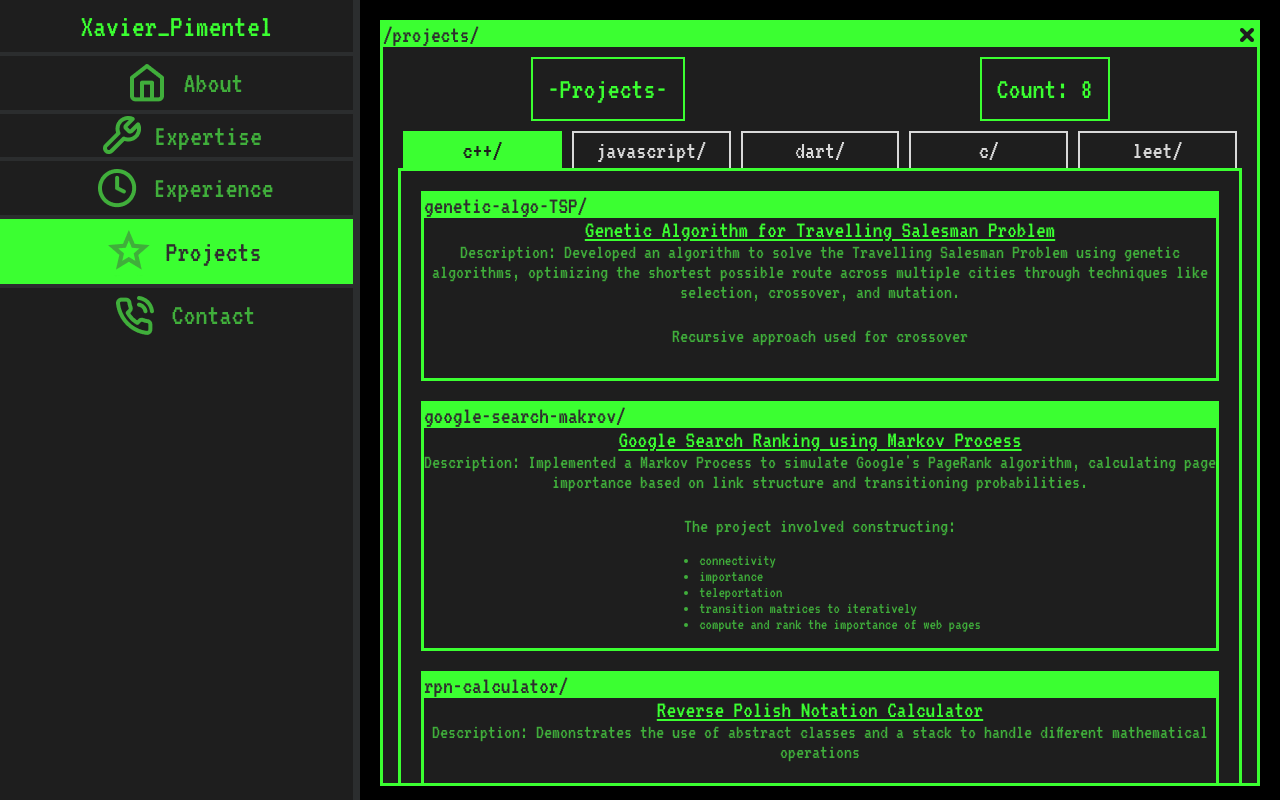
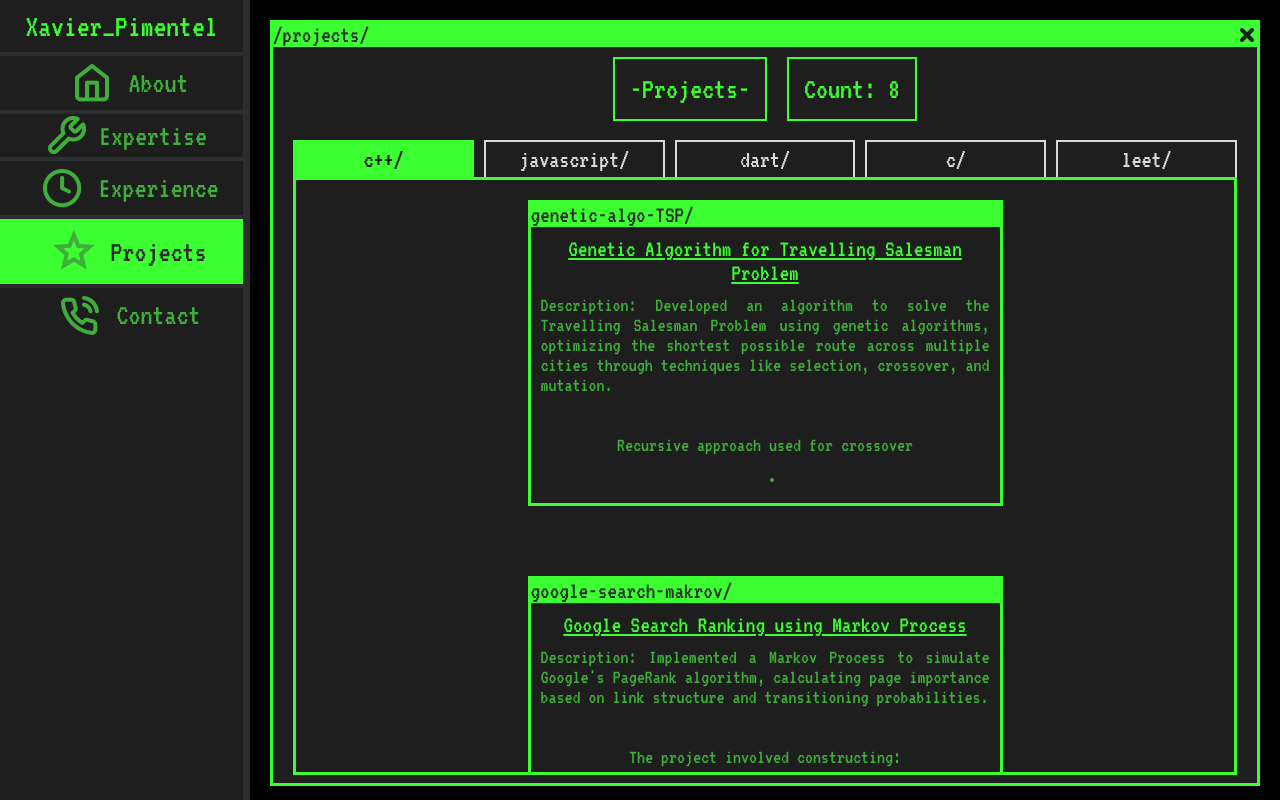
Before and after one commit to XavierPim/porto_folio, a React (Create React App) app: page /projects in a window 1280 px wide. Built offline with nearby package versions, Linux system fonts and the light colour scheme.

Commit message:
finished all content

```diff
--- a/src/components/content-big-screen.css
+++ b/src/components/content-big-screen.css
@@ -4,6 +4,7 @@
     height: 100%;
     display: flex;
     flex-direction: column;
+    align-items: center;
     overflow-y: auto;
     overflow-x: hidden;
 }
--- a/src/components/content-small-screen.css
+++ b/src/components/content-small-screen.css
@@ -6,7 +6,10 @@
     justify-content: center;
     align-items: center;
     margin: 20px;
+    max-width: 50%;
+    margin-bottom: 50px;
 }
+
 
 .topbar{
     display: flex;
@@ -21,12 +24,16 @@
     font-size: 24px;
     margin: 0px;
     text-decoration: underline;
+    padding: 10px;
 }
+
 
 .small_sub_title{
     font-size: 20px;
     margin: 0px;
     color:#40AE3B;
+    text-align: justify;
+    padding: 0px 10px
 }
 
 .small_text{
@@ -35,6 +42,11 @@
     text-align: start;
 }
 
+.small_img{
+    width: 100%;
+}
+
 .small_ascii{
-    font-size: 12px;
+    font-size: 10px;
+     padding: 10px;
 }
--- a/src/components/content-small-screen.js
+++ b/src/components/content-small-screen.js
@@ -16,14 +16,12 @@ function ContentSmallScreen({ section }) {
             <pre className="small_ascii">{section.ascii}</pre>
             <div className="small_sub_title">{section.info}</div>
             {section.image && (
-                <img src={section.image} alt="ascii art" />
+                <img src={section.image} alt="ascii art" className="small_img"/>
             )}
             <ul className="small_text">
-                {textArray
-                    .filter(item => item && item.trim() !== "") // Filter out empty or whitespace-only items
-                    .map((item, index) => (
-                        <li key={index}>{item}</li>
-                    ))}
+                {textArray.map((item, index) => (
+                    <li key={index}>{item}</li>
+                ))}
             </ul>
         </div>
     );
--- a/src/components/sidebar.css
+++ b/src/components/sidebar.css
@@ -1,13 +1,13 @@
 .sidebar {
-    flex:1;
-    min-width: 200px;
-    max-width:360px;
+    flex: 0 0 250px;
+    width: 250px;
     display: flex;
     flex-direction: column;
     align-items: center;
     box-sizing: border-box;
     border-right: 7px solid #2b2d2e;
 }
+
 
 .name-plate{
     font-size: 2em;
--- a/src/css/contact.css
+++ b/src/css/contact.css
@@ -59,6 +59,7 @@ a{
     color:#3BFF31;
     text-decoration: none;
     margin:10px;
+    font-size: 15px;
 }
 
 button{
--- a/src/css/expertise.css
+++ b/src/css/expertise.css
@@ -7,7 +7,6 @@
 
 .content-container {
     background-color: black;
-    flex: 2;
     padding: 20px;
     box-sizing: border-box;
 }
--- a/src/css/projects.css
+++ b/src/css/projects.css
@@ -5,17 +5,14 @@
     box-sizing: border-box;
 }
 
-.content-container {
-    background-color: black;
-    flex: 2;
-    padding: 20px;
-    box-sizing: border-box;
-}
 
-.language-container{
+.content-container>*>.language-container{
     display: flex;
     flex-direction: column;
     height: 100%;
+    justify-content: center;
+    overflow-y: auto;
+    overflow-x: hidden;
 }
 
 .lang-tabs{
@@ -34,11 +31,17 @@
     width:20%
 }
 
-.lang-content{
+.lang-content {
+    overflow-y: auto;
+    overflow-x: hidden;
     border: 3px solid #3BFF31;
-    height: 100%;
-    margin: 0px 15px 20px;
+    height: calc(100% - 60px);
+    margin: 0 20px;
+    display: flex;
+    flex-direction: column;
+    align-items: center;
 }
+
 
 .lang-tabs>.active-tab {
     border: 2px solid #3BFF31;
--- a/src/pages/projects.js
+++ b/src/pages/projects.js
@@ -12,7 +12,6 @@ function Projects() {
 	const [activeTab, setActiveTab] = useState("c++");
 	const [projectCount, setProjectCount] = useState(0);
 
-	// Function to get the content based on active tab
 	const getContentForTab = (tab) => {
 		switch (tab) {
 			case "c++":
@@ -30,11 +29,10 @@ function Projects() {
 		}
 	};
 
-	// UseEffect to update the project count when the activeTab changes
 	useEffect(() => {
 		const content = getContentForTab(activeTab);
-		setProjectCount(content.length); // Update project count based on content length
-	}, [activeTab]); // Runs when `activeTab` changes
+		setProjectCount(content.length);
+	}, [activeTab]);
 
 	const renderContent = () => {
 		const content = getContentForTab(activeTab);
```
